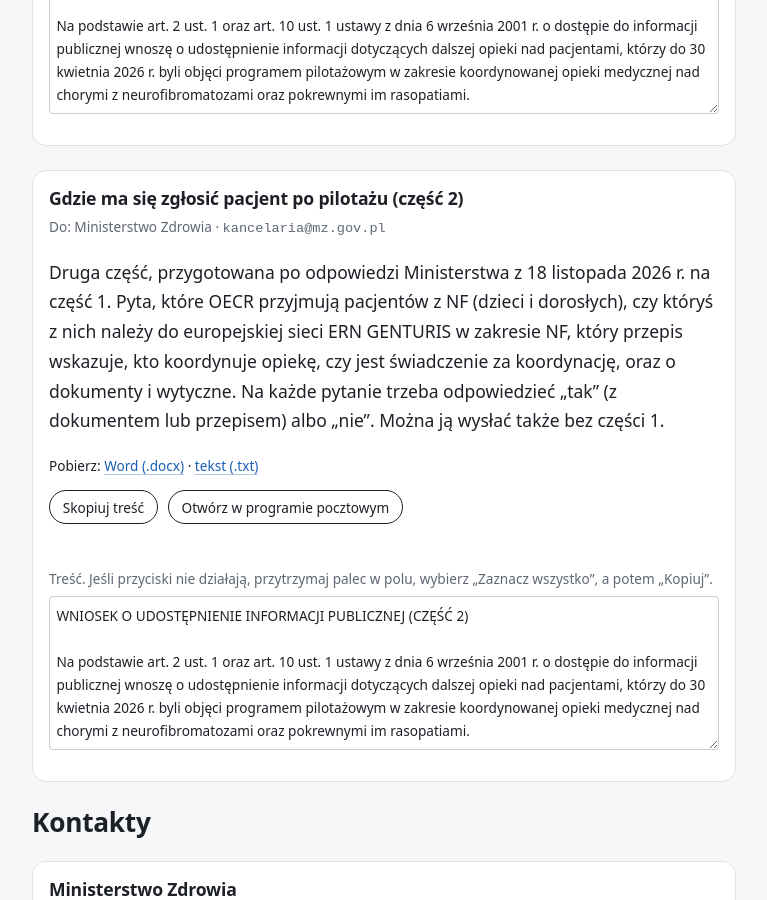
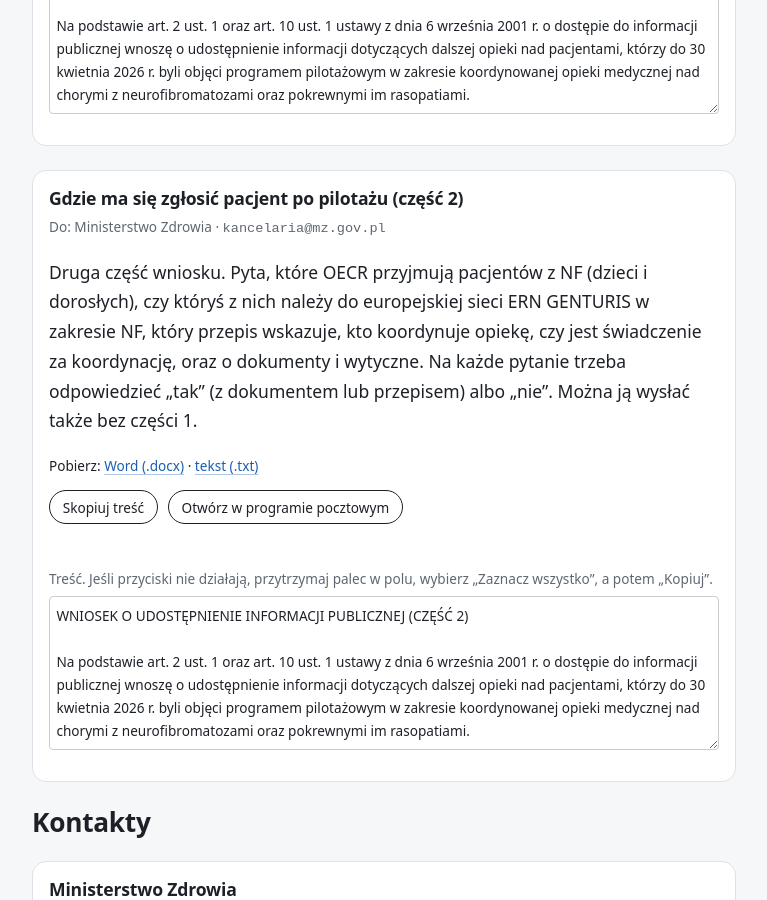
Before and after one commit to sylwiaeb/nf1news, a Jekyll site: the page built from do-pobrania.md, in a window 1280 px wide and 900 px high, scrolled down 2244 px. Shown: the whole window, without its empty margins (256-1023 px from the left). Built offline with Jekyll 4.4.1, drawn with Linux system fonts in a browser that asks for light colours.

Commit message:
Wniosek do MZ cz. 2: bez wzmianki o odpowiedzi MZ z 18.11
Co-Authored-By: Claude Opus 5.5 <noreply@anthropic.com>
Claude-Session: https://claude.ai/code/session_019jaYATbDBFXrtdEgi75NYs

```diff
--- a/_includes/wnioski/wniosek-MZ-gdzie-pacjent-po-pilotazu-cz2.txt
+++ b/_includes/wnioski/wniosek-MZ-gdzie-pacjent-po-pilotazu-cz2.txt
@@ -2,7 +2,7 @@ WNIOSEK O UDOSTĘPNIENIE INFORMACJI PUBLICZNEJ (CZĘŚĆ 2)
 
 Na podstawie art. 2 ust. 1 oraz art. 10 ust. 1 ustawy z dnia 6 września 2001 r. o dostępie do informacji publicznej wnoszę o udostępnienie informacji dotyczących dalszej opieki nad pacjentami, którzy do 30 kwietnia 2026 r. byli objęci programem pilotażowym w zakresie koordynowanej opieki medycznej nad chorymi z neurofibromatozami oraz pokrewnymi im rasopatiami.
 
-W piśmie z 23 października 2026 r. Departament Analiz i Strategii Ministerstwa Zdrowia wskazał, że opieka nad tymi pacjentami ma się odbywać w ramach systemu Ośrodków Eksperckich Chorób Rzadkich (OECR). Proszę o udostępnienie informacji, którymi Ministerstwo dysponuje w tej sprawie. Pytania uwzględniają treść odpowiedzi Ministerstwa z 18 listopada 2026 r. na wcześniejszy wniosek w tej sprawie.
+W piśmie z 23 października 2026 r. Departament Analiz i Strategii Ministerstwa Zdrowia wskazał, że opieka nad tymi pacjentami ma się odbywać w ramach systemu Ośrodków Eksperckich Chorób Rzadkich (OECR). Proszę o udostępnienie informacji, którymi Ministerstwo dysponuje w tej sprawie.
 
 Uprzejmie proszę o odpowiedź na każde pytanie osobno. Jeżeli Ministerstwo nie posiada informacji, o którą pytam, proszę o wskazanie tego wprost przy danym pytaniu.
 
--- a/do-pobrania.md
+++ b/do-pobrania.md
@@ -73,7 +73,7 @@ Dotyczy dalszej opieki nad pacjentami, którzy do 30 kwietnia 2026 r. byli w pil
 
 <p class="to">Do: Ministerstwo Zdrowia · <code>kancelaria@mz.gov.pl</code></p>
 
-Druga część, przygotowana po odpowiedzi Ministerstwa z 18 listopada 2026 r. na część 1. Pyta, które OECR przyjmują pacjentów z NF (dzieci i dorosłych), czy któryś z nich należy do europejskiej sieci ERN GENTURIS w zakresie NF, który przepis wskazuje, kto koordynuje opiekę, czy jest świadczenie za koordynację, oraz o dokumenty i wytyczne. Na każde pytanie trzeba odpowiedzieć „tak” (z dokumentem lub przepisem) albo „nie”. Można ją wysłać także bez części 1.
+Druga część wniosku. Pyta, które OECR przyjmują pacjentów z NF (dzieci i dorosłych), czy któryś z nich należy do europejskiej sieci ERN GENTURIS w zakresie NF, który przepis wskazuje, kto koordynuje opiekę, czy jest świadczenie za koordynację, oraz o dokumenty i wytyczne. Na każde pytanie trzeba odpowiedzieć „tak” (z dokumentem lub przepisem) albo „nie”. Można ją wysłać także bez części 1.
 
 <p class="files">Pobierz: <a href="{{ '/pliki/wniosek-MZ-gdzie-pacjent-po-pilotazu-cz2.docx' | relative_url }}">Word (.docx)</a> · <a href="{{ '/pliki/wniosek-MZ-gdzie-pacjent-po-pilotazu-cz2.txt' | relative_url }}">tekst (.txt)</a></p>
 
--- a/pliki/wniosek-MZ-gdzie-pacjent-po-pilotazu-cz2.txt
+++ b/pliki/wniosek-MZ-gdzie-pacjent-po-pilotazu-cz2.txt
@@ -10,7 +10,7 @@ WNIOSEK O UDOSTĘPNIENIE INFORMACJI PUBLICZNEJ (CZĘŚĆ 2)
 
 Na podstawie art. 2 ust. 1 oraz art. 10 ust. 1 ustawy z dnia 6 września 2001 r. o dostępie do informacji publicznej wnoszę o udostępnienie informacji dotyczących dalszej opieki nad pacjentami, którzy do 30 kwietnia 2026 r. byli objęci programem pilotażowym w zakresie koordynowanej opieki medycznej nad chorymi z neurofibromatozami oraz pokrewnymi im rasopatiami.
 
-W piśmie z 23 października 2026 r. Departament Analiz i Strategii Ministerstwa Zdrowia wskazał, że opieka nad tymi pacjentami ma się odbywać w ramach systemu Ośrodków Eksperckich Chorób Rzadkich (OECR). Proszę o udostępnienie informacji, którymi Ministerstwo dysponuje w tej sprawie. Pytania uwzględniają treść odpowiedzi Ministerstwa z 18 listopada 2026 r. na wcześniejszy wniosek w tej sprawie.
+W piśmie z 23 października 2026 r. Departament Analiz i Strategii Ministerstwa Zdrowia wskazał, że opieka nad tymi pacjentami ma się odbywać w ramach systemu Ośrodków Eksperckich Chorób Rzadkich (OECR). Proszę o udostępnienie informacji, którymi Ministerstwo dysponuje w tej sprawie.
 
 Uprzejmie proszę o odpowiedź na każde pytanie osobno. Jeżeli Ministerstwo nie posiada informacji, o którą pytam, proszę o wskazanie tego wprost przy danym pytaniu.
 
```
Also changed, not shown: 1 other file.
